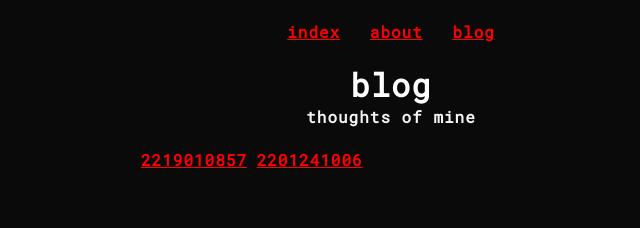
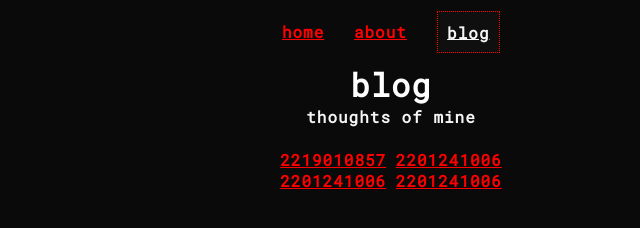
Before and after one commit to deankemball/deankemball.github.io, a plain HTML site: page blog.html in a window 1280 px wide. Shown: the whole page, without its empty margins (249-889 px from the left). Drawn offline with Linux system fonts and the light colour scheme.

Commit message:
Clean up CSS and added small UI features.

```diff
--- a/blog.html
+++ b/blog.html
@@ -16,22 +16,26 @@
     <div class="main">
       <div>
         <ul id="nav-links">
-          <li><a href="./index.html">index</a></li>
+          <li><a href="./index.html">home</a></li>
           <li><a href="./about.html">about</a></li>
-          <li><a href="./blog.html">blog</a></li>
+          <li><a class="current-page" href="./blog.html">blog</a></li>
         </ul>
       </div>
       <br />
       <div class="about">
         <h1 class="firstline">blog</h1>
         <h4 class="secondline">thoughts of mine</h4>
+        <div class="blogs">
           <ul id="blog-links">
             <li>
               <a title="first blog" href="./blogs/blog_001.html">2219010857</a>
+              <a title="second blog" href="./blogs/blog_002.html">2201241006</a>
+              <a title="second blog" href="./blogs/blog_002.html">2201241006</a>
               <a title="second blog" href="./blogs/blog_002.html">2201241006</a>
             </li>
           </ul>
         </div>
       </div>
+    </div>
   </body>
 </html>
--- a/styles.css
+++ b/styles.css
@@ -1,14 +1,13 @@
-/*General*/
+/*---GENERAL---*/
 
 * {
   margin: 0;
   padding: 0;
 }
+
 body {
   font-family: "Roboto Mono", monospace;
   background-color: #0a0a0a;
-  background-image: url(./images/bgtd.png);
-  background-blend-mode: luminosity;
 }
 p {
   margin: 0.67em 0;
@@ -18,8 +17,27 @@ a:link {
   font-weight: bold;
   letter-spacing: 1px;
 }
+a:visited {
+  color: darkred;
+}
+
 a:hover {
   color: darkgray;
+}
+a.current-page {
+  padding: 0.6em;
+  color: whitesmoke;
+  background-color: rgba(20, 20, 20, 0.5);
+  border: 1px dotted red;
+}
+span.back-arrow {
+  margin-right: 0.6em;
+  position: absolute;
+  left: 0;
+}
+#back-arrow a {
+  color: red;
+  text-decoration: none;
 }
 ol.blog {
   padding-left: 15%;
@@ -32,7 +50,7 @@ span.highlight {
   color: whitesmoke;
 }
 
-/*Headers*/
+/*---HEADERS---*/
 .firstline {
   font-style: bold;
   color: white;
@@ -45,7 +63,8 @@ span.highlight {
   color: whitesmoke;
   margin-bottom: calc(2 * 0.67em);
 }
-/*Divs*/
+
+/*---DIVS---*/
 div.main {
   width: 50%;
   margin: auto;
@@ -68,8 +87,13 @@ div.about {
   position: relative;
   width: 100%;
   text-align: left;
-  background-color: none;
   margin-bottom: 0.67em;
+}
+div.blogs {
+  text-align: center;
+  margin-left: 25%;
+  margin-right: 25%;
+  max-width: 50%;
 }
 div.blog-text {
   position: relative;
@@ -111,7 +135,7 @@ span.blog-lists {
   left: 50%;
 }
 
-/*Navigation Tools*/
+/*---NAVIGATION TOOLS---*/
 .nav-links {
   list-style: none;
   padding-left: 0;
@@ -134,17 +158,13 @@ span.blog-lists {
 }
 .blog-links {
   list-style: none;
-  padding-left: 0;
   color: red;
 }
 #blog-links li {
   display: inline;
-  padding: 10px;
-  margin-left: 0;
-  padding-left: 0;
 }
 
-/*Images*/
+/*IMAGES*/
 #portrait-photo {
   max-width: 50%;
   margin-bottom: calc(2 * 0.67em);
```
Also changed, not shown: about.html (+2 -2 lines), blogs/blog_001.html (+3 -3 lines), blogs/blog_002.html (+3 -3 lines), index.html (+1 -1 lines), images/logo.jpg (added), images/mdref.png (renamed from images/Pasted image 20220119091717.png). Lines whose indentation alone changed are shown as unchanged.
